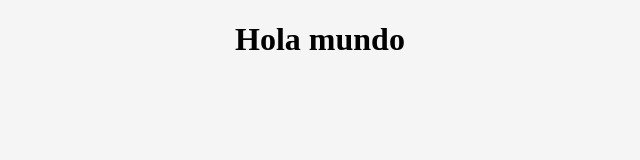
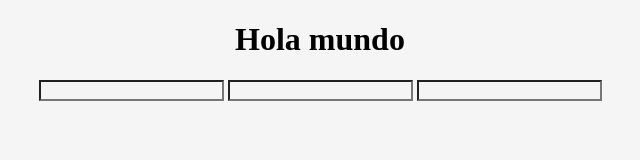
Before and after one commit to aleofer0401/examenFinal, a plain HTML site: page index.html in a window 1280 px wide. Shown: the whole page, without its empty margins (320-960 px from the left). Drawn offline with Linux system fonts and the light colour scheme.

Commit message:
Segundo commit

```diff
--- a/index.html
+++ b/index.html
@@ -8,5 +8,8 @@
 </head>
 <body>
     <h1>Hola mundo</h1>
+    <input type="text" id="1">
+    <input type="text" id="2">
+    <input type="text" id="3">
 </body>
 </html>
```
